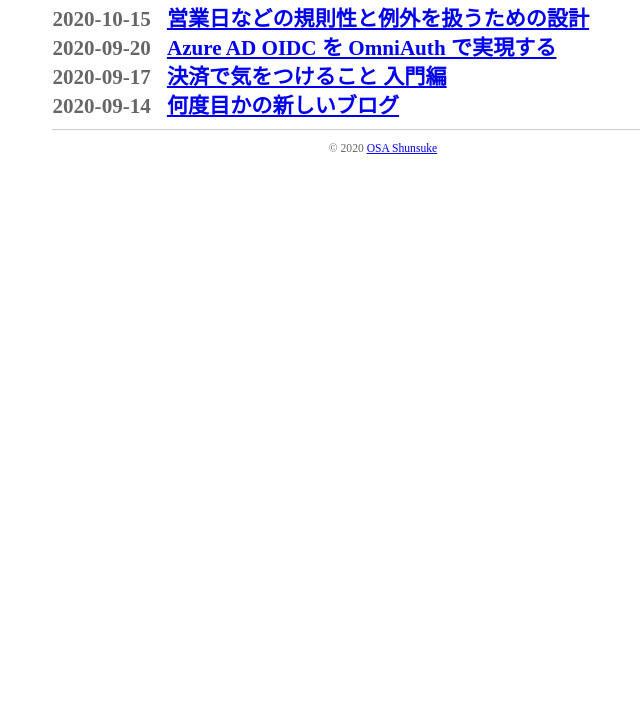
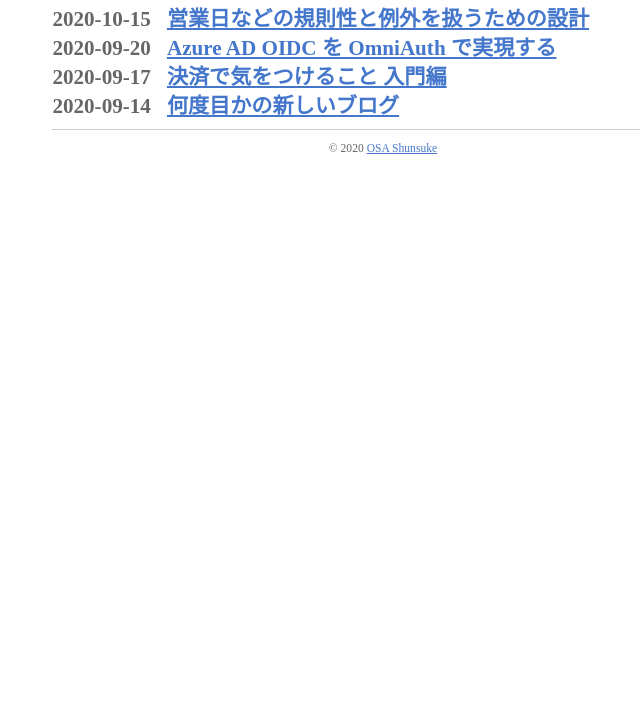
Before and after one commit to s-osa/blog.osa.in.net, a Gatsby site: page / in a window 1280 px wide. Shown: the part 74-800 px from the top of the page, without its empty margins (257-897 px from the left). Built offline with nearby package versions, Linux system fonts and the light colour scheme; Gatsby itself is replaced by a stand-in of ours; some packages are replaced by stand-ins of ours; what typography-theme-github would draw is missing.

Commit message:
Update link color

```diff
--- a/src/components/common.scss
+++ b/src/components/common.scss
@@ -1,3 +1,11 @@
+:link {
+  color: #47c;
+}
+
+:visited {
+  color: #74c;
+}
+
 article.blog-post a {
   text-decoration: underline;
 }
```
